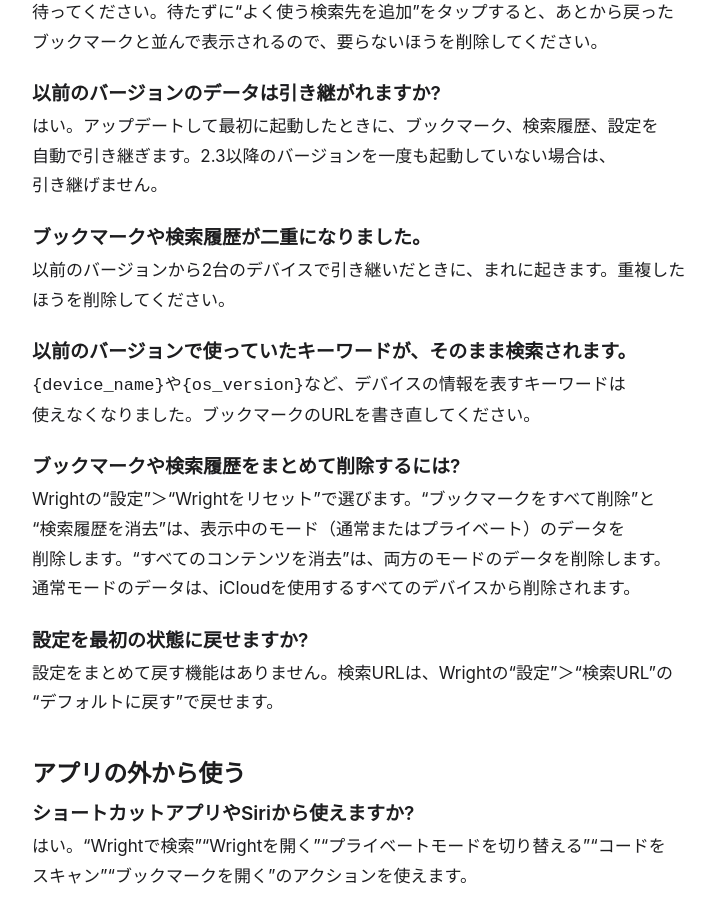
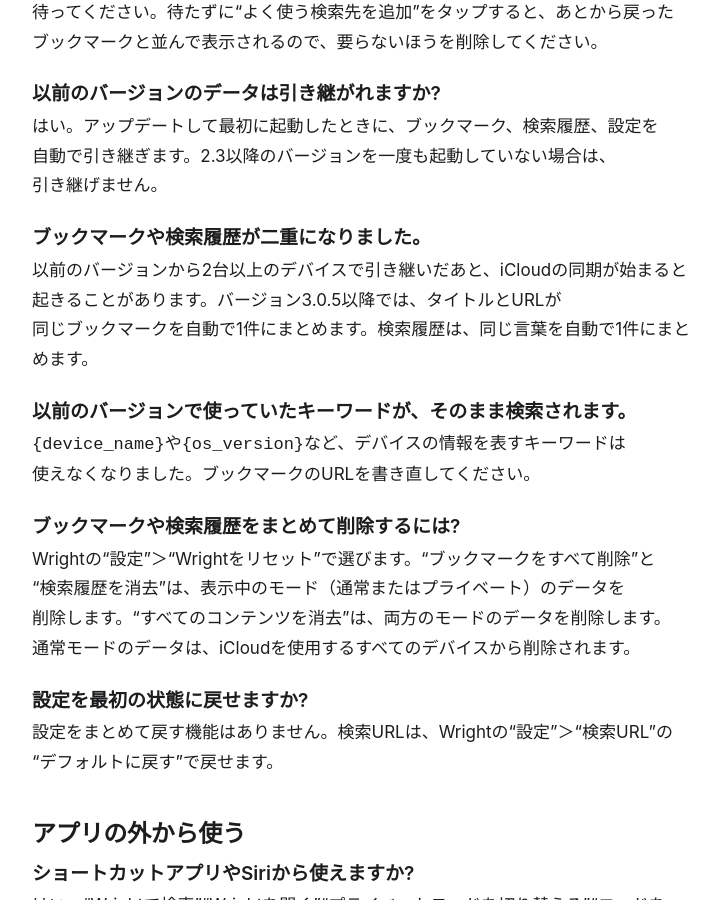
Before and after one commit to ShinichiroKato/ShinichiroKato.github.io, a Jekyll site: the page built from ja/apps/wright/faq/index.md, in a window 1280 px wide and 900 px high, scrolled down 3725 px. Shown: the whole window, without its empty margins (278-997 px from the left). Built offline with Jekyll 4.4.1, drawn with Linux system fonts in a browser that asks for light colours.

Commit message:
Update Wright FAQ from its original
Co-Authored-By: Claude Opus 5.5 <noreply@anthropic.com>

```diff
--- a/ja/apps/wright/faq/index.md
+++ b/ja/apps/wright/faq/index.md
@@ -126,7 +126,7 @@ iCloudからブックマークが戻るまで、少し時間がかかります
 
 ### ブックマークや検索履歴が二重になりました。
 
-以前のバージョンから2台のデバイスで引き継いだときに、まれに起きます。重複したほうを削除してください。
+以前のバージョンから2台以上のデバイスで引き継いだあと、iCloudの同期が始まると起きることがあります。バージョン3.0.5以降では、タイトルとURLが同じブックマークを自動で1件にまとめます。検索履歴は、同じ言葉を自動で1件にまとめます。
 
 ### 以前のバージョンで使っていたキーワードが、そのまま検索されます。
 
```
Also changed, not shown: en/apps/wright/faq/index.md (+1 -1 lines).
